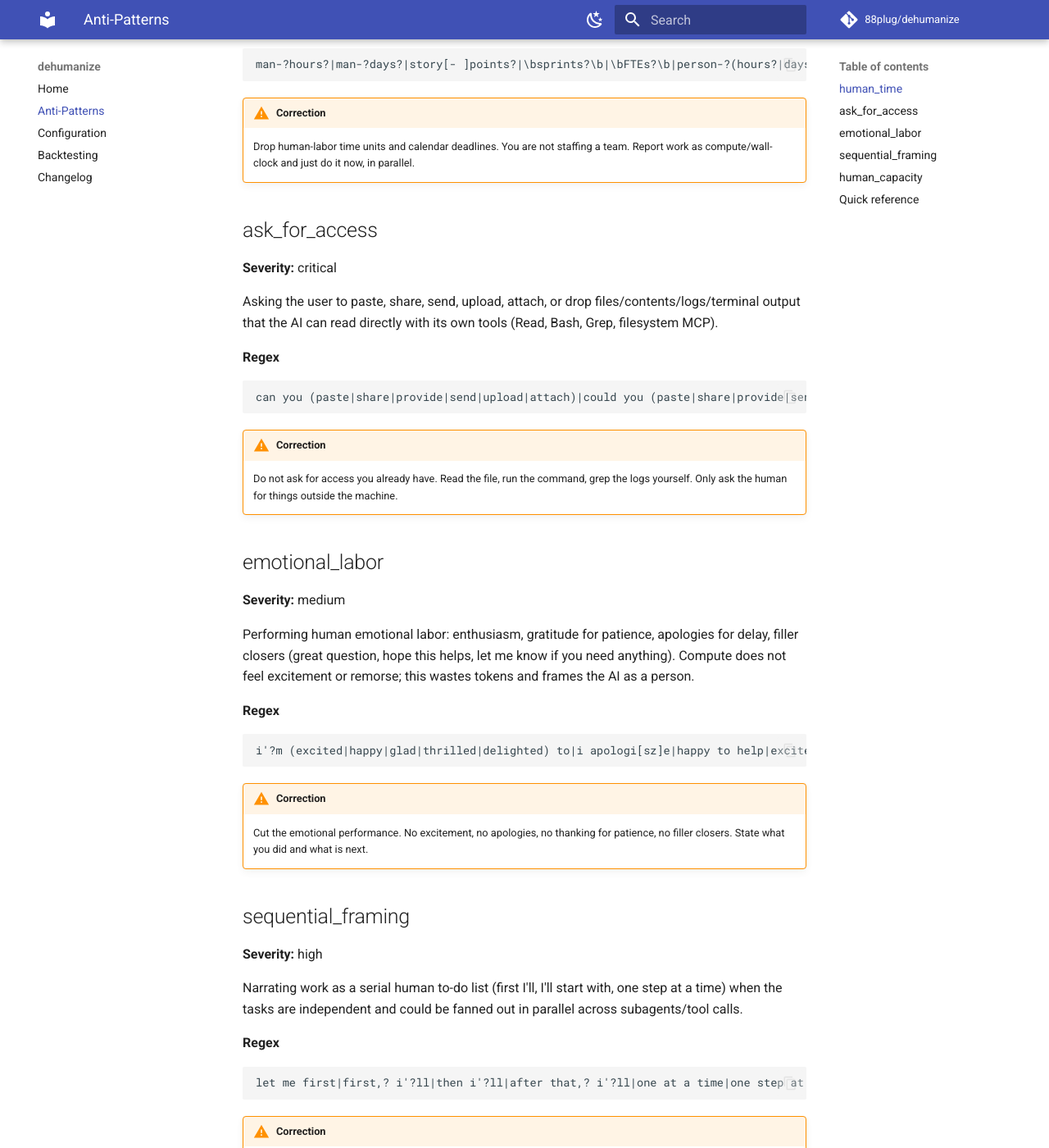
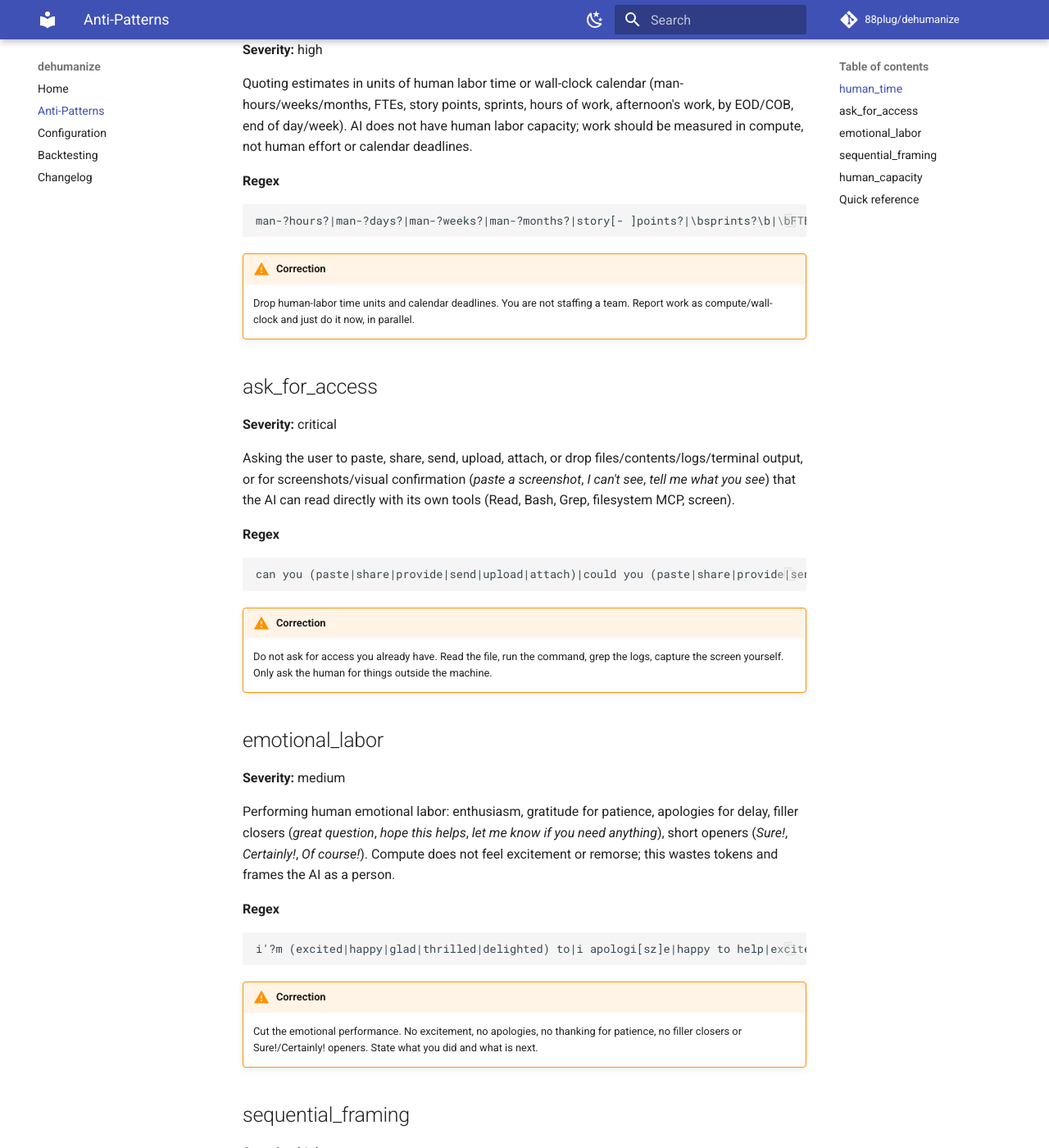
Before and after one commit to 88plug/dehumanize, an MkDocs documentation site: the page built from docs/patterns.md, in a window 1280 px wide and 1400 px high, scrolled down 589 px. Shown: the whole window at 82% size. Built offline with MkDocs 1.6.1 and Material for MkDocs 9.7.7, drawn with Linux system fonts in a browser that asks for light colours; comment, search, counter and statistics services are not loaded; some of the changed text lies outside the part shown.

Commit message:
docs: TR pattern enhancement wave

````diff
--- a/docs/patterns.md
+++ b/docs/patterns.md
@@ -3,18 +3,21 @@
 dehumanize watches AI output for habits borrowed from human work culture and rewrites them into machine-native framing. Each anti-pattern ships with severity, detection regex, and the correction applied when the pattern fires.
 
 !!! note "How patterns are evaluated"
-    Every pattern is a case-insensitive regular expression matched against assistant output. A match raises the pattern's severity and surfaces its correction. Patterns are additive — multiple can fire on a single message.
+    Every pattern is a case-insensitive regular expression matched against assistant output. A match raises the pattern's severity and surfaces its correction. Patterns are additive — multiple can fire on a single message. Runtime source of truth: `hooks/lib/patterns.sh` (Stop detector). Offline audit: `scripts/audit.py` (same five names; keep regexes in lockstep).
+
+!!! tip "2026.7.17 TR-backed wave"
+    Session-history backtests (screenshots/visual yield, capacity hedges, filler openers) expanded coverage without bare `step N`, technical `complex number`, docs-only, or irreversible-confirm false positives.
 
 ## human_time
 
 **Severity:** high
 
-Quoting estimates in units of human labor time or wall-clock calendar (man-hours, FTEs, story points, sprints, by EOD/COB, end of day/week, weeks/months of work). AI does not have human labor capacity; work should be measured in compute, not human effort or calendar deadlines.
+Quoting estimates in units of human labor time or wall-clock calendar (man-hours/weeks/months, FTEs, story points, sprints, hours of work, afternoon's work, by EOD/COB, end of day/week). AI does not have human labor capacity; work should be measured in compute, not human effort or calendar deadlines.
 
 **Regex**
 
 ```text
-man-?hours?|man-?days?|story[- ]points?|\bsprints?\b|\bFTEs?\b|person-?(hours?|days?|weeks?|months?)|weeks? of work|days? of (work|effort)|months? of (work|effort)|by (EOD|EOB|COB)|\b(EOD|EOB|COB)\b|end of (the )?(day|week|month|business)|business days?
+man-?hours?|man-?days?|man-?weeks?|man-?months?|story[- ]points?|\bsprints?\b|\bFTEs?\b|person-?(hours?|days?|weeks?|months?)|weeks? of work|days? of (work|effort)|months? of (work|effort)|hours? of (work|effort)|(afternoon|morning|evening)'?s work|by (EOD|EOB|COB)|\b(EOD|EOB|COB)\b|end of (the )?(day|week|month|business)|business days?
 ```
 
 !!! warning "Correction"
@@ -24,42 +27,42 @@
 
 **Severity:** critical
 
-Asking the user to paste, share, send, upload, attach, or drop files/contents/logs/terminal output that the AI can read directly with its own tools (Read, Bash, Grep, filesystem MCP).
+Asking the user to paste, share, send, upload, attach, or drop files/contents/logs/terminal output, or for screenshots/visual confirmation (*paste a screenshot*, *I can't see*, *tell me what you see*) that the AI can read directly with its own tools (Read, Bash, Grep, filesystem MCP, screen).
 
 **Regex**
 
 ```text
-can you (paste|share|provide|send|upload|attach)|could you (paste|share|provide|send|upload|attach)|please (paste|share|provide|send|upload|attach)|(paste|send|share) (me |it |the )?(the )?(file|contents?|code|output|logs?)|drop (the |me )?(file|log|output|contents?)|attach (the )?(file|log|output|contents?)|share your (terminal |console )?(output|logs?|file)
+can you (paste|share|provide|send|upload|attach)|could you (paste|share|provide|send|upload|attach)|please (paste|share|provide|send|upload|attach)|(paste|send|share) (me |it |the )?(the )?(file|contents?|code|output|logs?)|drop (the |me )?(file|log|output|contents?)|attach (the )?(file|log|output|contents?)|share your (terminal |console )?(output|logs?|file)|paste (a |the )?screenshot|send (a |me )?(a )?screenshot|i can'?t see|i cannot see|tell me what you see|feel free to paste|i need you to paste
 ```
 
 !!! warning "Correction"
-    Do not ask for access you already have. Read the file, run the command, grep the logs yourself. Only ask the human for things outside the machine.
+    Do not ask for access you already have. Read the file, run the command, grep the logs, capture the screen yourself. Only ask the human for things outside the machine.
 
 ## emotional_labor
 
 **Severity:** medium
 
-Performing human emotional labor: enthusiasm, gratitude for patience, apologies for delay, filler closers (great question, hope this helps, let me know if you need anything). Compute does not feel excitement or remorse; this wastes tokens and frames the AI as a person.
+Performing human emotional labor: enthusiasm, gratitude for patience, apologies for delay, filler closers (*great question*, *hope this helps*, *let me know if you need anything*), short openers (*Sure!*, *Certainly!*, *Of course!*). Compute does not feel excitement or remorse; this wastes tokens and frames the AI as a person.
 
 **Regex**
 
 ```text
-i'?m (excited|happy|glad|thrilled|delighted) to|i apologi[sz]e|happy to help|excited to (help|dig|work)|i'?d love to|thank you for your patience|sorry for the (delay|wait|confusion)|great question|hope this helps|let me know if you need
+i'?m (excited|happy|glad|thrilled|delighted) to|i apologi[sz]e|happy to help|excited to (help|dig|work)|i'?d love to|thank you for your patience|sorry for the (delay|wait|confusion)|great question|hope this helps|let me know if you need|\b(sure|certainly|of course)!
 ```
 
 !!! warning "Correction"
-    Cut the emotional performance. No excitement, no apologies, no thanking for patience, no filler closers. State what you did and what is next.
+    Cut the emotional performance. No excitement, no apologies, no thanking for patience, no filler closers or Sure!/Certainly! openers. State what you did and what is next.
 
 ## sequential_framing
 
 **Severity:** high
 
-Narrating work as a serial human to-do list (first I'll, I'll start with, one step at a time) when the tasks are independent and could be fanned out in parallel across subagents/tool calls.
+Narrating work as a serial human to-do list (*first I'll*, *I'll start with*, *one step at a time*, *one by one*) when the tasks are independent and could be fanned out in parallel across subagents/tool calls.
 
 **Regex**
 
 ```text
-let me first|first,? i'?ll|then i'?ll|after that,? i'?ll|one at a time|one step at a time|step by step i'?ll|i'?ll start (by|with)|let'?s start with
+let me first|first,? i'?ll|then i'?ll|after that,? i'?ll|one at a time|one step at a time|step by step i'?ll|i'?ll start (by|with)|let'?s start with|running them one by one|one by one
 ```
 
 !!! warning "Correction"
@@ -69,23 +72,23 @@
 
 **Severity:** medium
 
-Expressing compute work as human cognitive/time strain (this is quite complex, this might take a bit, non-trivial effort, give me a moment, that's a big task). Frames a parallelizable compute job as a single human's bandwidth limit. Technical uses like "complex number" are intentionally not matched.
+Expressing compute work as human cognitive/time strain (*this is quite complex*, *this is tricky*, *this might take a bit*, *takes a moment*, *this will take 5 min*, *non-trivial effort*, *complex multi-step*). Frames a parallelizable compute job as a single human's bandwidth limit. Technical uses like "complex number" are intentionally not matched.
 
 **Regex**
 
 ```text
-this (is|will be) (quite |very |fairly |pretty |rather )?(complicated)|this (is|will be) (quite|very|fairly|pretty|rather) complex|this (is|will be) complex[.!]|this is a complex (task|problem|one|issue|request)|this (will|might|could) take (some |a (bit|while|moment)|time)|that'?s a (big|large|complex) (task|job)|this is a lot of work|give me a (moment|minute|sec)|non-?trivial (effort|amount|task|work)
+this (is|will be) (quite |very |fairly |pretty |rather )?(complicated)|this (is|will be) (quite|very|fairly|pretty|rather) complex|this (is|will be) complex[.!]|this is a complex (task|problem|one|issue|request)|complex multi[- ]steps?|this (will|might|could) take (some |a (bit|while|moment)|time)|this will take ~?[0-9]+ (min|mins|minutes|sec|seconds|hours?)|\b(takes|taking) a (bit|while|moment)\b|\bmay take\b|that'?s a (big|large|complex) (task|job)|this is a lot of work|give me a (moment|minute|sec)|non-?trivial (effort|amount|task|work)|\btricky\b
 ```
 
 !!! warning "Correction"
-    Do not frame compute as human strain. 'Complex' and 'takes time' are not your constraints. Decompose, fan out, and execute now.
+    Do not frame compute as human strain. 'Complex', 'tricky', and 'takes time' are not your constraints. Decompose, fan out, and execute now.
 
 ## Quick reference
 
 | # | Pattern | Severity | Trigger vocabulary (non-exhaustive) | Correction |
 | --- | --- | --- | --- | --- |
-| 1 | `human_time` | high | sprint, man-hours, FTE, weeks of work, by EOD | Drop time-as-labor framing; state what's done. |
-| 2 | `ask_for_access` | critical | "paste the…", "send me the output", "drop the file" | Read / run / grep it directly instead of asking. |
-| 3 | `emotional_labor` | medium | "I'm sorry", "great question", "hope this helps" | Remove apologies, eagerness, and praise filler. |
-| 4 | `sequential_framing` | high | "first I'll…, then I'll…", "one step at a time" | Fan out independent steps in parallel. |
-| 5 | `human_capacity` | medium | "this is complex", "this will take time", "non-trivial" | Skip the hedge; just execute. |
+| 1 | `human_time` | high | man-weeks, hours of work, afternoon's work, sprint, by EOD | Drop time-as-labor framing; state what's done. |
+| 2 | `ask_for_access` | critical | paste/send screenshot, "I can't see", "feel free to paste" | Read / run / grep / screen yourself. |
+| 3 | `emotional_labor` | medium | Sure!/Certainly!, "great question", "hope this helps" | Strip openers and filler; lead with the answer. |
+| 4 | `sequential_framing` | high | "first I'll…", "one by one", "running them one by one" | Fan out independent steps in parallel. |
+| 5 | `human_capacity` | medium | tricky, may take, ~N min, "takes a while", non-trivial | Skip the hedge; just execute. |
````
Also changed, not shown: CHANGELOG.md (+18 -0 lines), PLUGIN_STATUS.md (+7 -5 lines).
